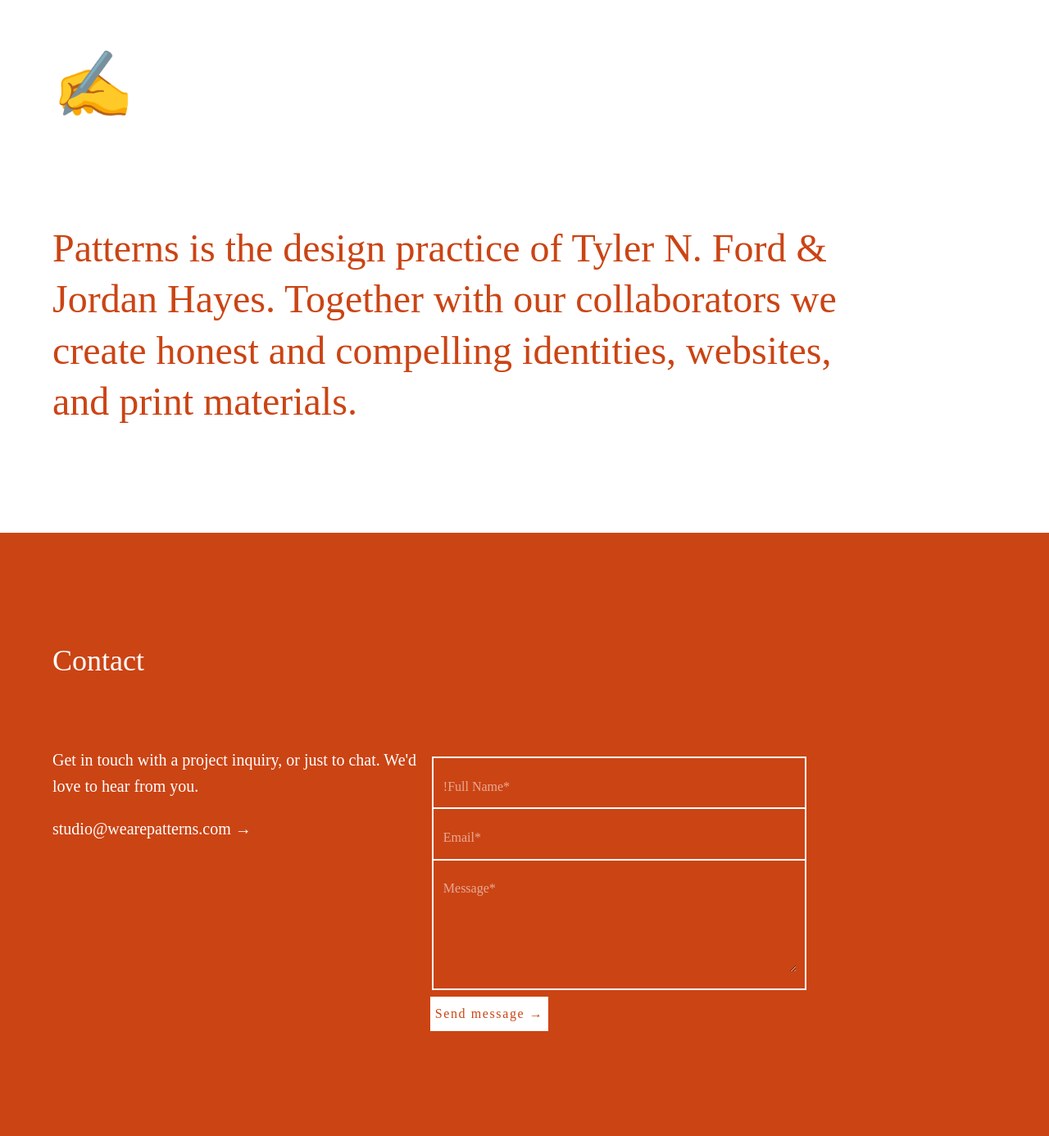
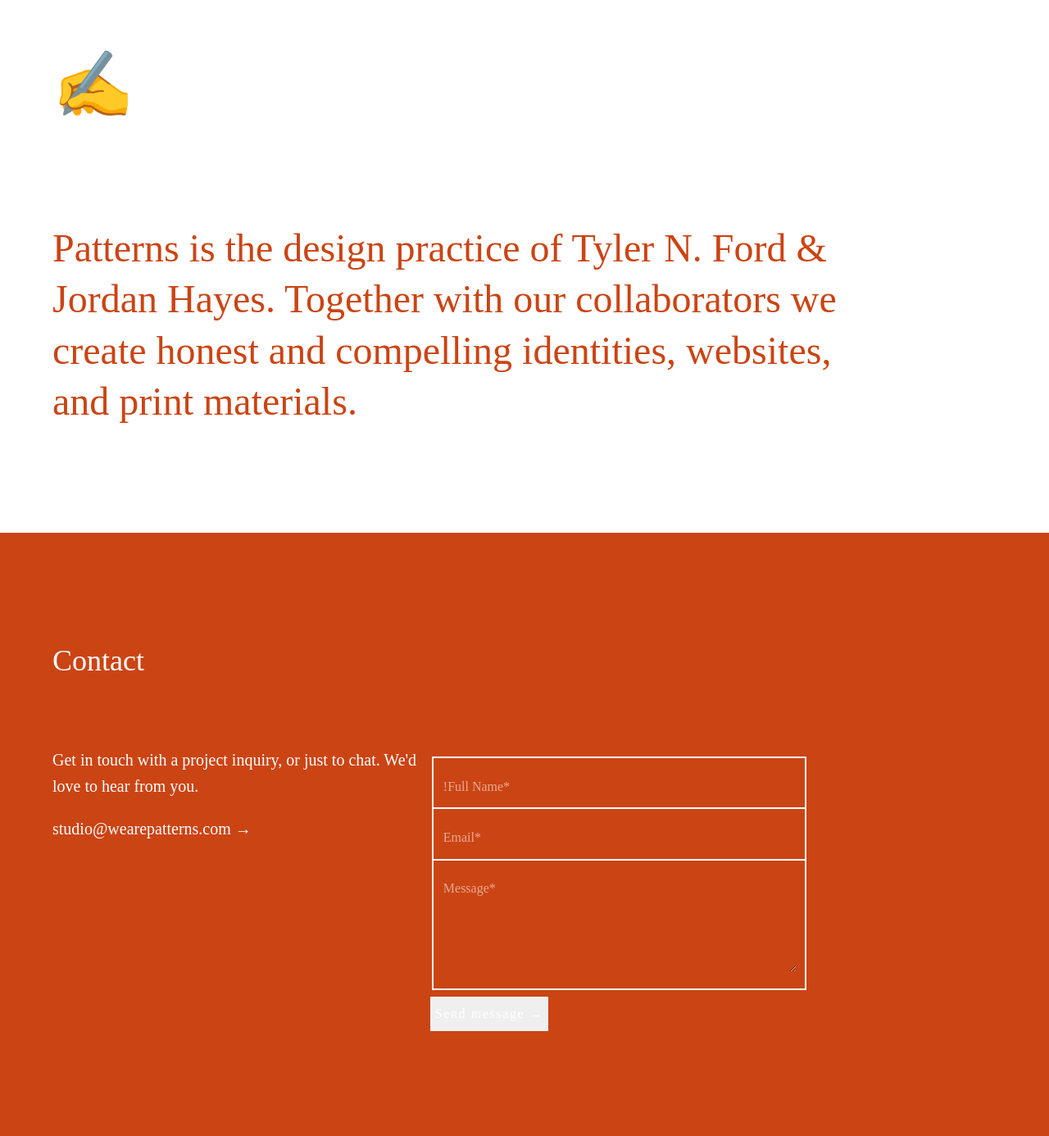
Before and after one commit to wearepatterns/wearepatterns.github.io, a Jekyll site: the page built from index.markdown, in a window 1280 px wide. Shown: the whole page at 82% size. Built offline with Jekyll 4.4.1, drawn with Linux system fonts in a browser that asks for light colours.

Commit message:
Update new.html

```diff
--- a/_layouts/new.html
+++ b/_layouts/new.html
@@ -19,7 +19,7 @@
         .bg-newred {
             background: #cb4414;
         }
-        .hover-bg-newred:hover {
+        .hover-newred:hover {
             background: #cb4414;;
         }
 
@@ -54,7 +54,7 @@
                     <fieldset class="b--white bt-0">
                         <textarea class="bg-newred white pt3 pb5 w-100 bn" name="Message" placeholder="Message*" validate-required></textarea>
                     </fieldset>
-                    <input class="bn bg-white newred hover-bg-newred hover-white pv2 mt2 tracked" style="" type="submit" value="Send message &#8594;">
+                    <input class="bn white hover-bg-white hover-newred pv2 mt2 tracked" style="" type="submit" value="Send message &#8594;">
                     <input type="hidden" name="_next" value="../thanks.html" />
                 </form>
             </div>
```
